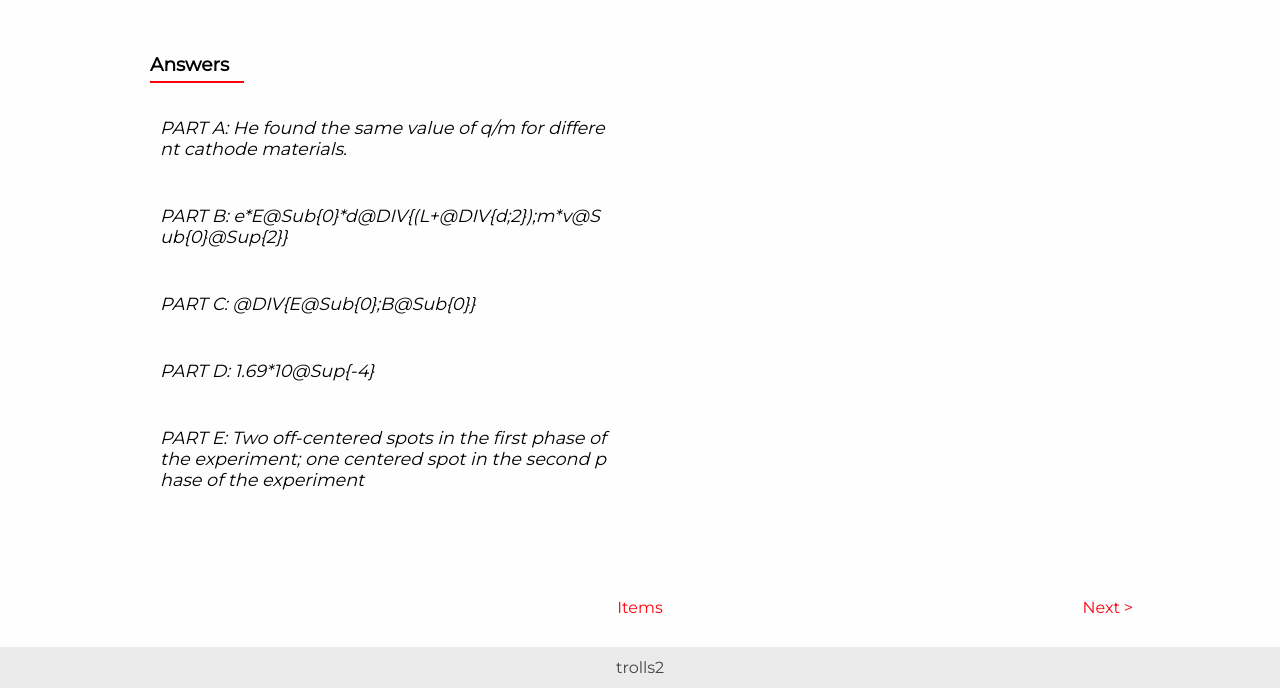
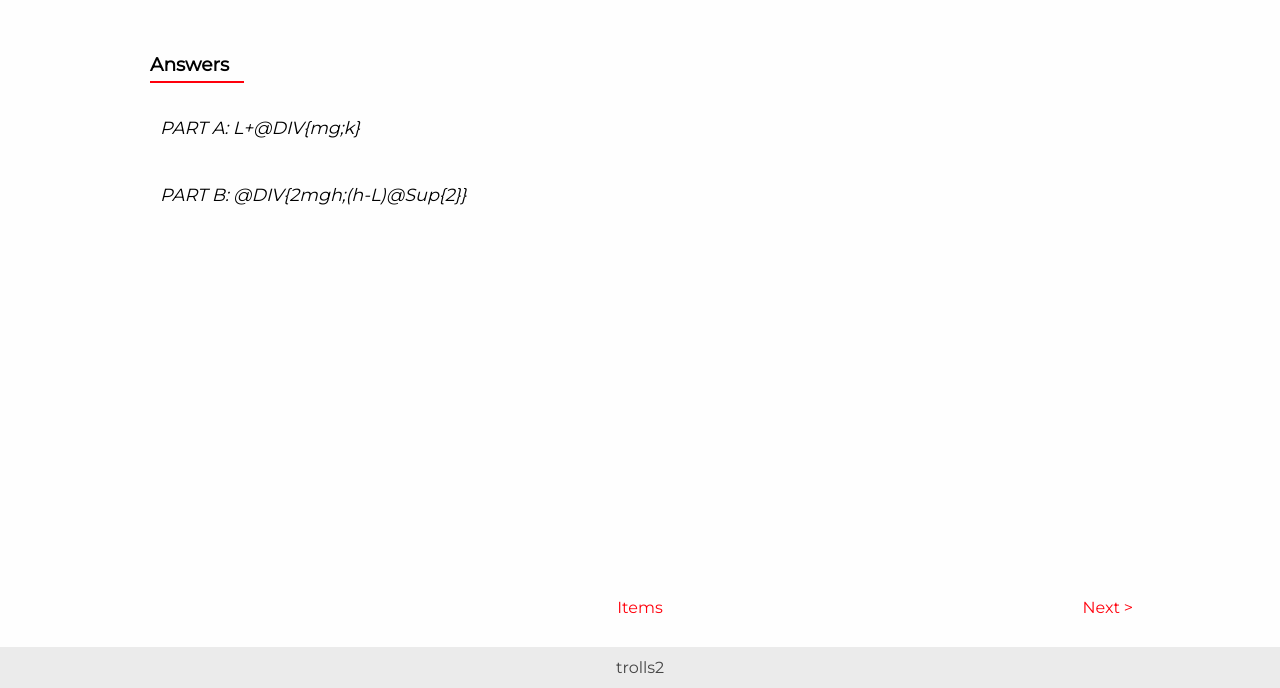
Before and after one commit to CakiciMert/testtrolls, a plain HTML site: page hw7/items/item1.html in a window 1280 px wide. Shown: the part 112-800 px from the top of the page. Drawn offline with Linux system fonts and the light colour scheme.

Commit message:
Update item1.html

```diff
--- a/hw7/items/item1.html
+++ b/hw7/items/item1.html
@@ -33,19 +33,10 @@
         <h3>Answers</h3>
 
 <div>
-  PART A: He found the same value of  q/m for different cathode materials.
+  PART A: L+@DIV{mg;k}
 </div>
 <div>
-  PART B: e*E@Sub{0}*d@DIV{(L+@DIV{d;2});m*v@Sub{0}@Sup{2}}
-</div>
-<div>
-  PART C: @DIV{E@Sub{0};B@Sub{0}}
-</div>
-<div>
-  PART D: 1.69*10@Sup{-4}
-</div>
-<div>
-  PART E: Two off-centered spots in the first phase of the experiment; one centered spot in the second phase of the experiment
+  PART B: @DIV{2mgh;(h-L)@Sup{2}}
 </div>
 
       </div>
```
